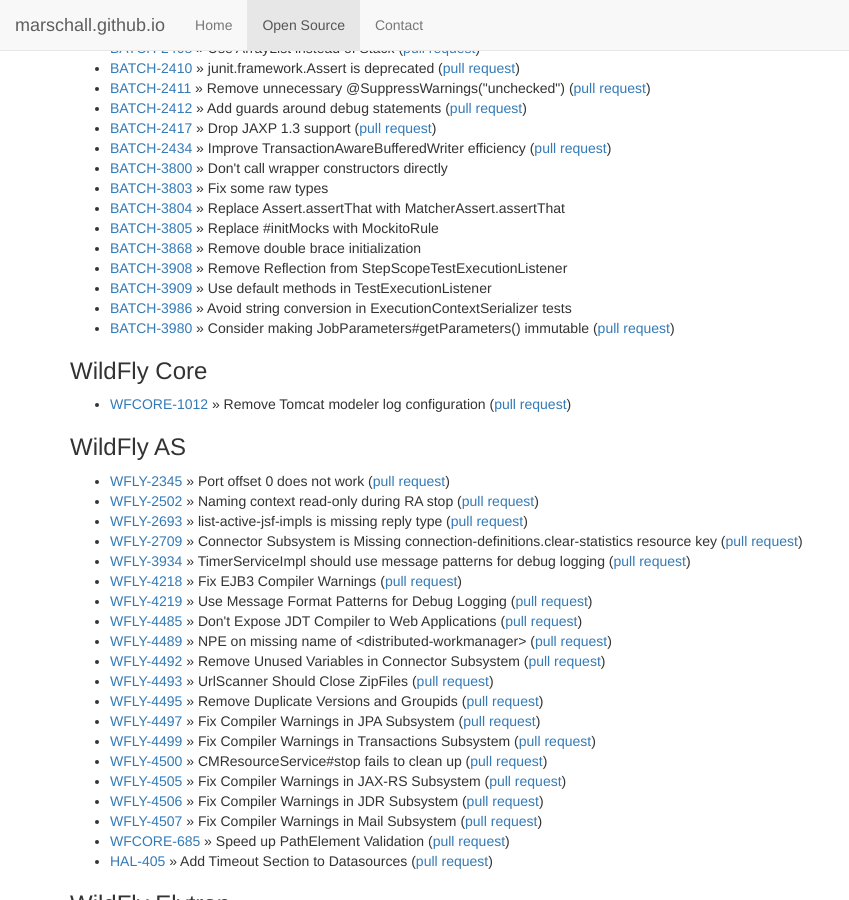
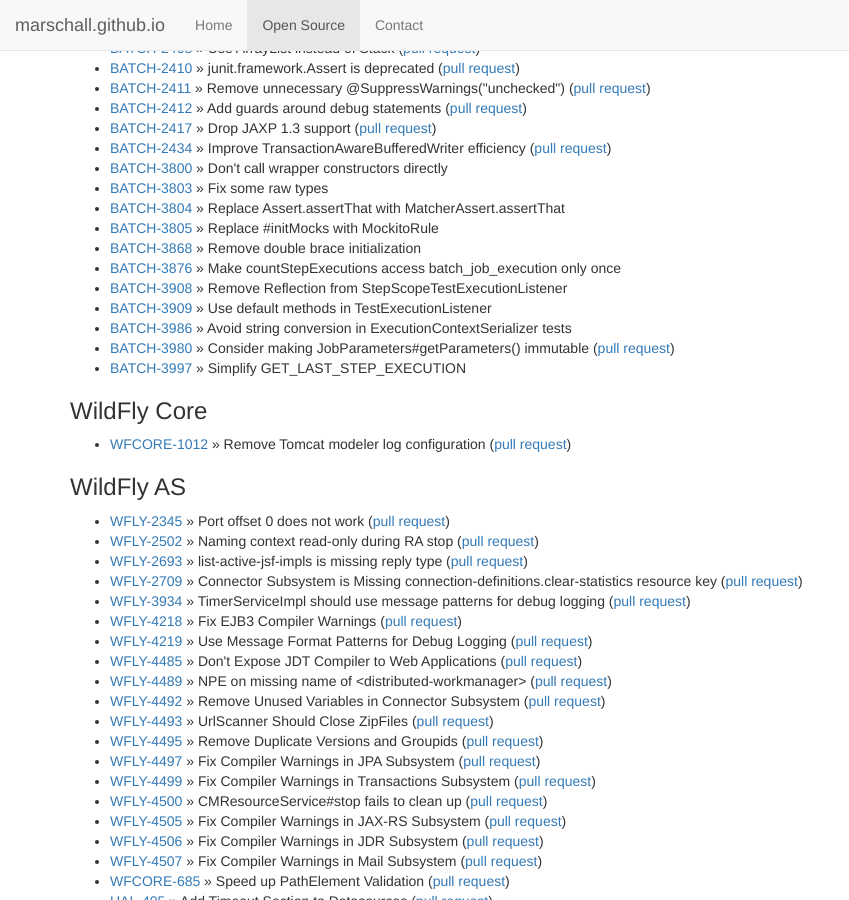
Before and after one commit to marschall/marschall.github.com, a Jekyll site: the page built from open-source.html, in a window 1280 px wide and 900 px high, scrolled down 2144 px. Shown: the whole window, without its empty margins (0-849 px from the left). Built offline with Jekyll 4.4.1, drawn with Linux system fonts in a browser that asks for light colours.

Commit message:
more spring batch PRs

```diff
--- a/open-source.html
+++ b/open-source.html
@@ -145,10 +145,12 @@
   <li><a href="https://github.com/spring-projects/spring-batch/pull/3804">BATCH-3804</a> &raquo; Replace Assert.assertThat with MatcherAssert.assertThat</li>
   <li><a href="https://github.com/spring-projects/spring-batch/pull/3805">BATCH-3805</a> &raquo; Replace #initMocks with MockitoRule</li>
   <li><a href="https://github.com/spring-projects/spring-batch/pull/3868">BATCH-3868</a> &raquo; Remove double brace initialization</li>
+  <li><a href="https://github.com/spring-projects/spring-batch/pull/3876">BATCH-3876</a> &raquo; Make countStepExecutions access batch_job_execution only once</li>
   <li><a href="https://github.com/spring-projects/spring-batch/pull/3908">BATCH-3908</a> &raquo; Remove Reflection from StepScopeTestExecutionListener</li>
   <li><a href="https://github.com/spring-projects/spring-batch/pull/3909">BATCH-3909</a> &raquo; Use default methods in TestExecutionListener</li>
   <li><a href="https://github.com/spring-projects/spring-batch/pull/3986">BATCH-3986</a> &raquo; Avoid string conversion in ExecutionContextSerializer tests</li>
   <li><a href="https://github.com/spring-projects/spring-batch/issues/3980">BATCH-3980</a> &raquo; Consider making JobParameters#getParameters() immutable (<a href="https://github.com/spring-projects/spring-batch/pull/3988">pull request</a>)</li>
+  <li><a href="https://github.com/spring-projects/spring-batch/pull/3997">BATCH-3997</a> &raquo; Simplify GET_LAST_STEP_EXECUTION</li>
 </ul>
 <h3>WildFly Core</h3>
 <ul>
```
